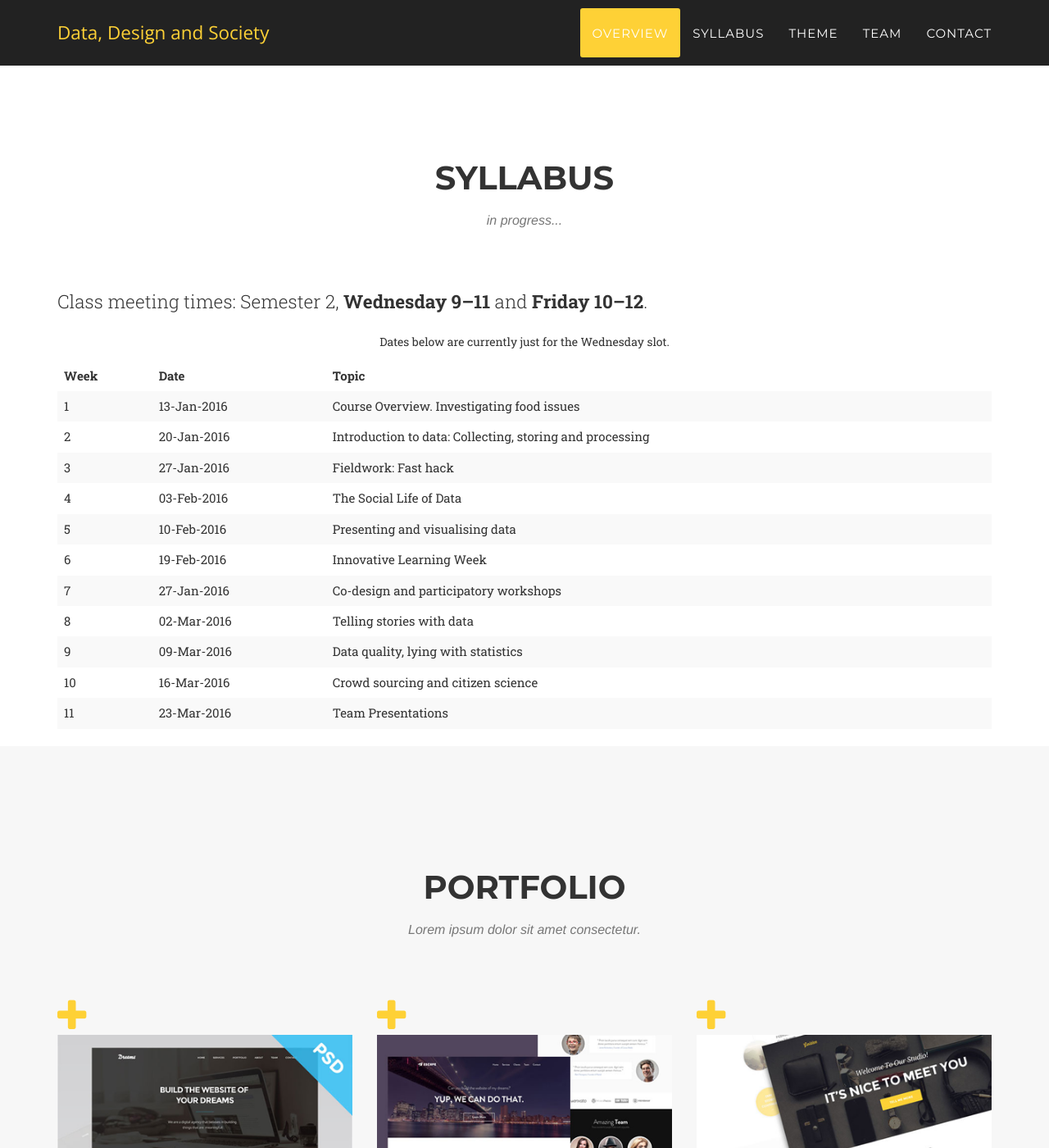
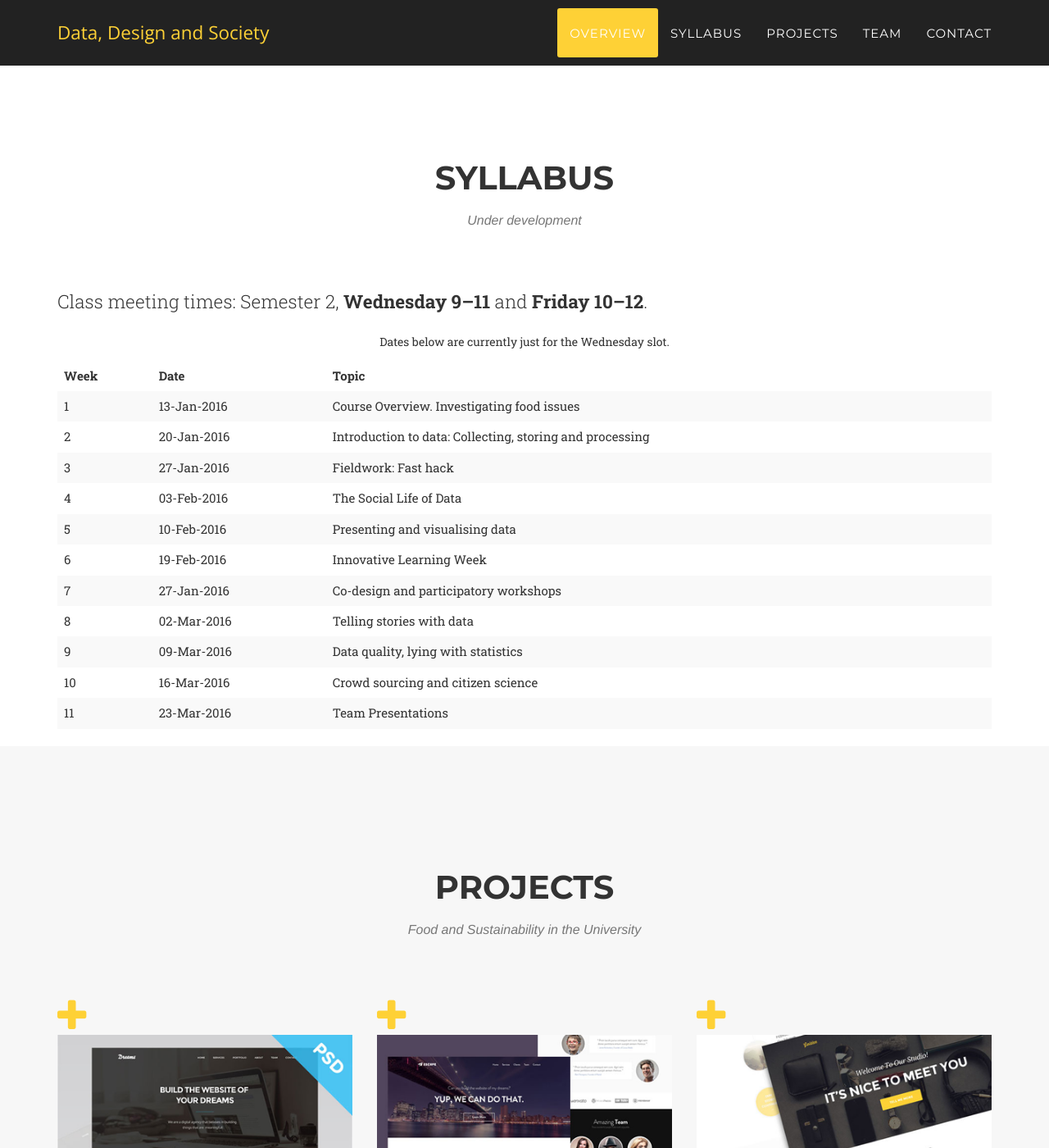
Before and after one commit to edinburghlivinglab/dds, a Jekyll site: the page built from index.html, in a window 1280 px wide and 1400 px high, scrolled down 1624 px. Shown: the whole window at 82% size. Built offline with Jekyll 4.4.1, drawn with Linux system fonts in a browser that asks for light colours; some web fonts are replaced.

Commit message:
updated menu

```diff
--- a/_includes/header.html
+++ b/_includes/header.html
@@ -26,7 +26,7 @@
                         <a class="page-scroll" href="#syllabus">Syllabus</a>
                     </li>
                     <li>
-                        <a class="page-scroll" href="#theme">Theme</a>
+                        <a class="page-scroll" href="#projects">Projects</a>
                     </li>
                     <li>
                         <a class="page-scroll" href="#team">Team</a>
--- a/_includes/syllabus.html
+++ b/_includes/syllabus.html
@@ -4,7 +4,7 @@
             <div class="row">
                 <div class="col-lg-12 text-center">
                     <h2 class="section-heading">Syllabus</h2>
-                    <h3 class="section-subheading text-muted">in progress...</h3>
+                    <h3 class="section-subheading text-muted">Under development</h3>
                 </div>
 	    </div>
 	    <div class="row">
--- a/_includes/theme_grid.html
+++ b/_includes/theme_grid.html
@@ -1,10 +1,11 @@
 <!-- Themes Grid Section -->
-    <section id="theme" class="bg-light-gray">
+    <section id="projects" class="bg-light-gray">
         <div class="container">
             <div class="row">
                 <div class="col-lg-12 text-center">
-                    <h2 class="section-heading">Portfolio</h2>
-                    <h3 class="section-subheading text-muted">Lorem ipsum dolor sit amet consectetur.</h3>
+                    <h2 class="section-heading">Projects</h2>
+                    <h3 class="section-subheading text-muted">Food and
+    Sustainability in the University</h3>
                 </div>
             </div>
             <div class="row">
```
